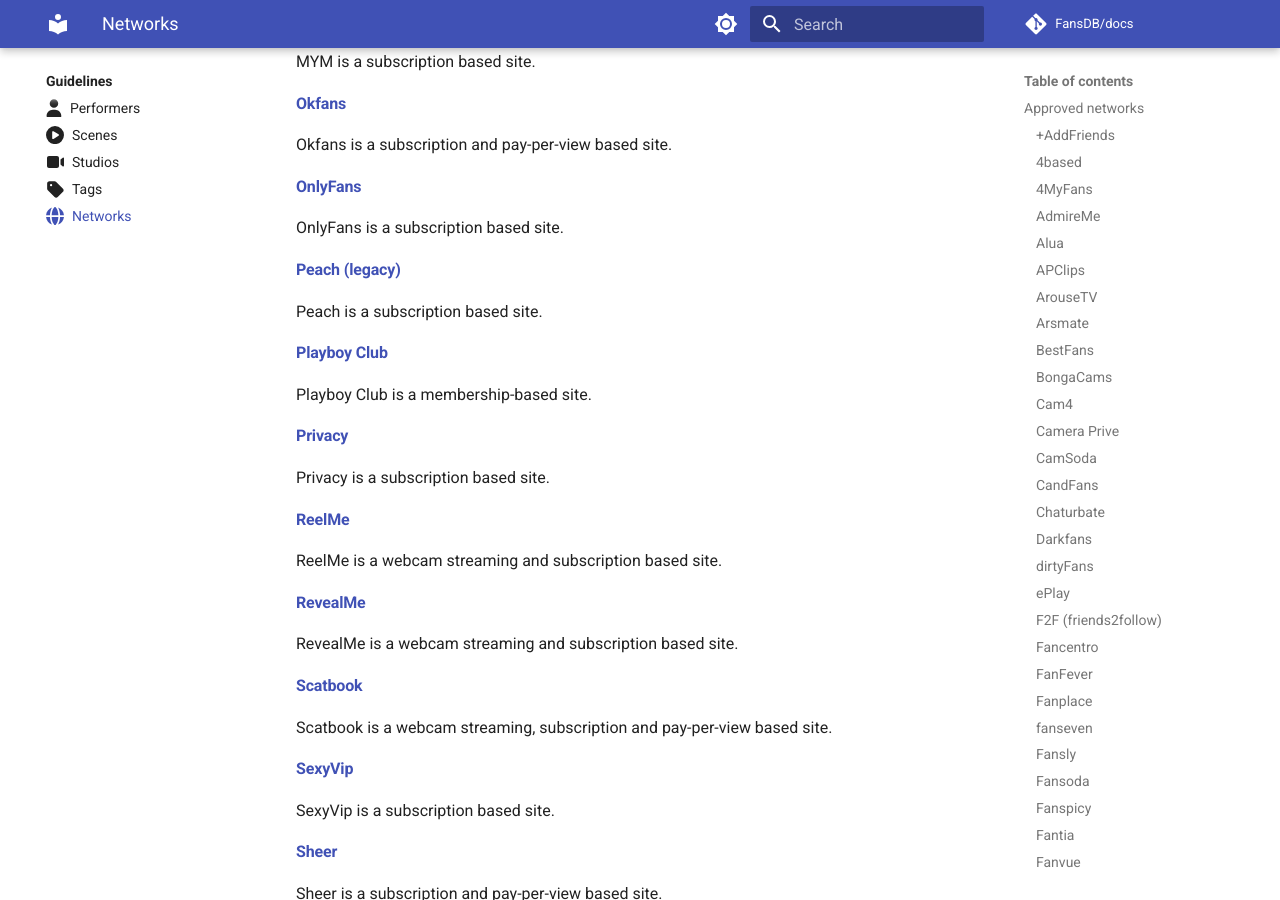
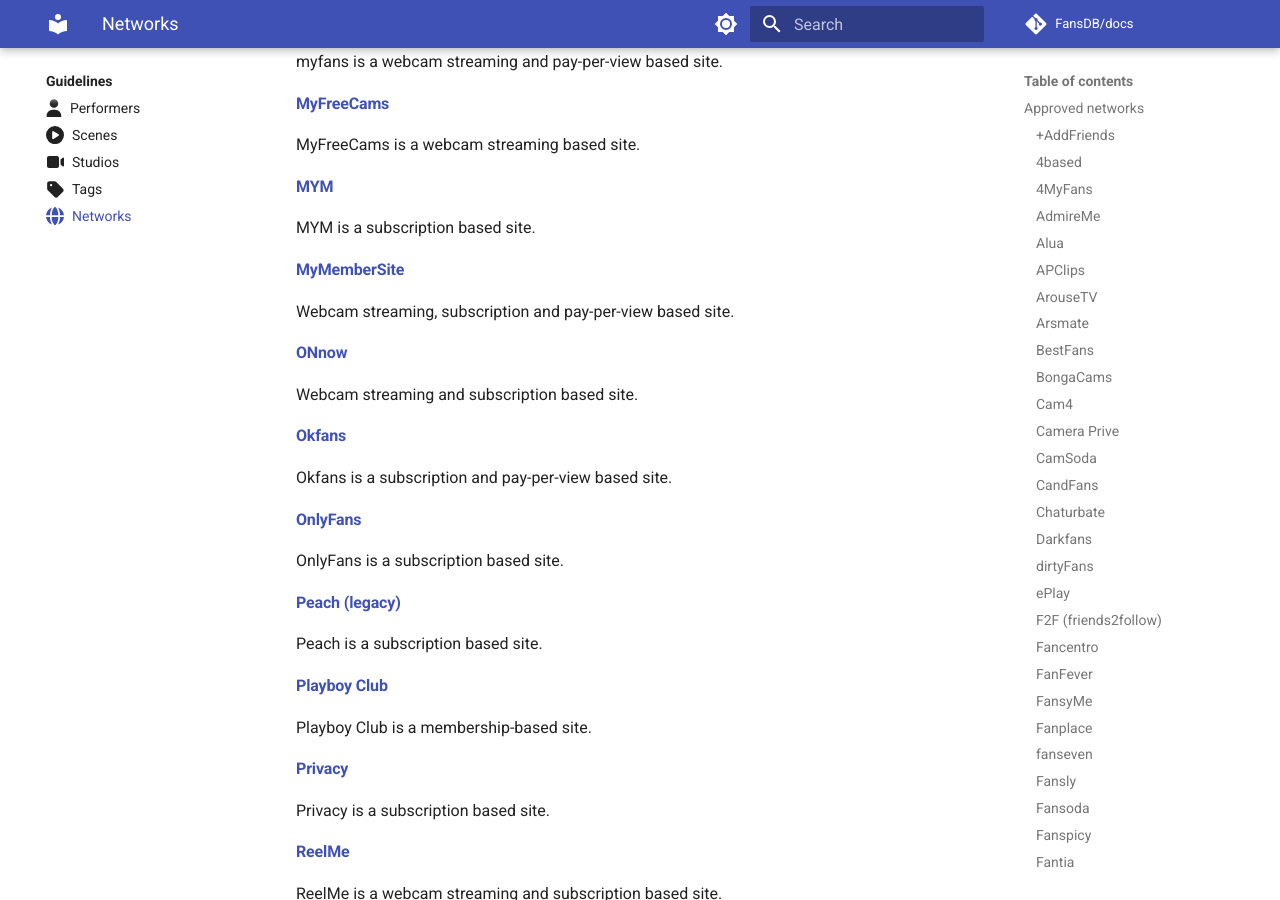
Before and after one commit to FansDB/docs, an MkDocs documentation site: the page built from docs/networks.md, in a window 1280 px wide and 900 px high, scrolled down 4525 px. Built offline with MkDocs 1.6.1 and Material for MkDocs 9.7.7, drawn with Linux system fonts in a browser that asks for light colours; comment, search, counter and statistics services are not loaded; some of the changed text lies outside the part shown.

Commit message:
Add new approved networks

```diff
--- a/docs/networks.md
+++ b/docs/networks.md
@@ -104,6 +104,10 @@
 
 FanFever is a subscription and pay-per-view based site.
 
+#### [FansyMe](https://fansyme.com){target=_blank}
+
+Webcam streaming, subscription and pay-per-view based site.
+
 #### [Fanplace](https://fanplace.com/){target=_blank}
 
 Fanplace is a subscription based site.
@@ -154,6 +158,10 @@
 #### [Glamino](https://www.glamino.com/){target=_blank}
 
 Glamino is a subscription based site.
+
+#### [Hidden](https://hidden.com){target=_blank}
+
+Subscription/pay-per-view based site.
 
 #### [HoneyDrip](https://honeydrip.com/){target=_blank}
 
@@ -218,6 +226,14 @@
 #### [MYM](https://mym.fans/){target=_blank}
 
 MYM is a subscription based site.
+
+#### [MyMemberSite](https://mymember.site){target=_blank}
+
+Webcam streaming, subscription and pay-per-view based site.
+
+#### [ONnow](https://onnowplay.com){target=_blank}
+
+Webcam streaming and subscription based site.
 
 #### [Okfans](https://okfans.com/){target=_blank}
 
@@ -330,6 +346,10 @@
 
 XXXfollow is a short video and subscription based site.
 
+#### [YourVids](https://yourvids.com){target=_blank}
+
+Pay-per-view based site.
+
 ## Banned networks
 
 Networks that were reviewed by us and haven't met our criteria to be added to FansDB. Content from them is not allowed and they can't be used to verify performers age for eligibility.
```
Also changed, not shown: docs/updates/posts/2026-06-08-approved-networks.md (added, +19 -0 lines).
